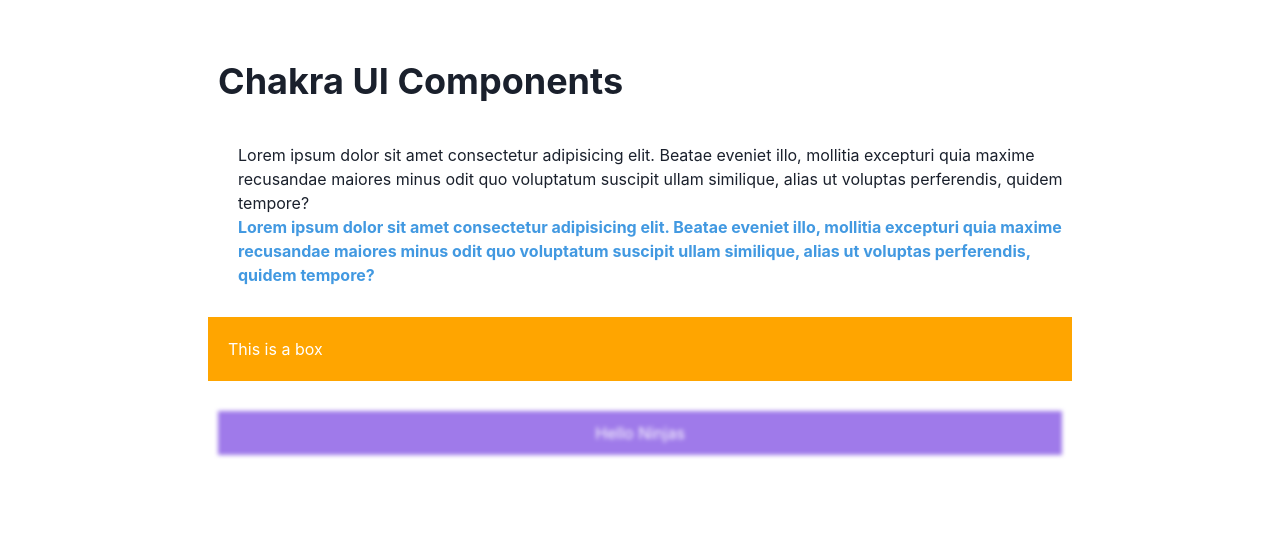
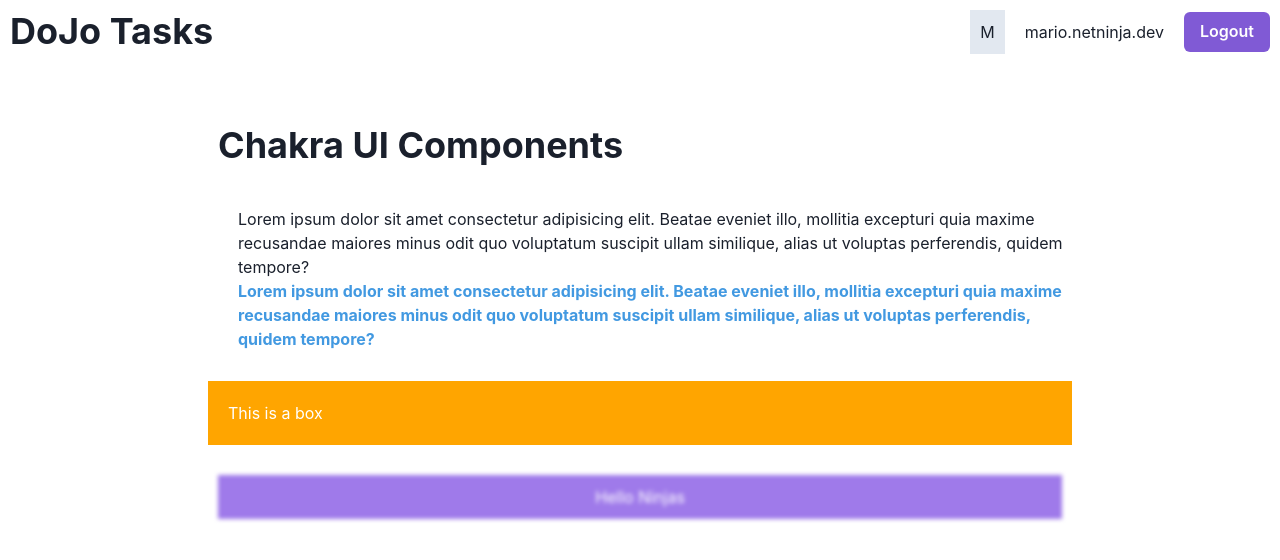
Before and after one commit to suneebs/chakraUI, a React (Vite) app: page / in a window 1280 px wide. Shown: the top 560 px of the page. Built offline with nearby package versions, Linux system fonts and the light colour scheme.

Commit message:
implemented navbar with flex layout

```diff
--- /dev/null
+++ b/src/components/Navbar.jsx
@@ -0,0 +1,25 @@
+import { Box, Flex, Heading ,Text,Button, Spacer, HStack } from '@chakra-ui/react'
+import { wrap } from 'framer-motion'
+import React from 'react'
+
+export default function Navbar() {
+  return (
+    // <Flex bg='gray.200' justify={'space-around'} wrap={'wrap'} gap='2'>
+    //     <Box w='150px' h='50px' bg='red'>1</Box>
+    //     <Box w='150px' h='50px' bg='green'>2</Box>
+    //     <Box w='150px' flexGrow='1' h='50px' bg='yellow'>3</Box>
+    //     <Box w='150px' flexGrow='2' h='50px' bg='blue'>4</Box>
+
+    // </Flex>
+
+    <Flex as='nav' p='10px' alignItems={'center'}>
+        <Heading as='h1'>DoJo Tasks</Heading>
+        <Spacer />
+        <HStack spacing={'20px'}>
+        <Box bg='gray.200' p={'10px'}>M</Box>
+        <Text>mario.netninja.dev</Text>
+        <Button colorScheme='purple'>Logout</Button>
+        </HStack>
+    </Flex>
+  )
+}
--- a/src/layouts/RootLayout.jsx
+++ b/src/layouts/RootLayout.jsx
@@ -1,8 +1,10 @@
 import { Outlet } from "react-router-dom"
+import Navbar from "../components/Navbar"
 
 export default function RootLayout() {
   return (
     <div>
+      <Navbar></Navbar>
       <Outlet />
     </div>
   )
```
